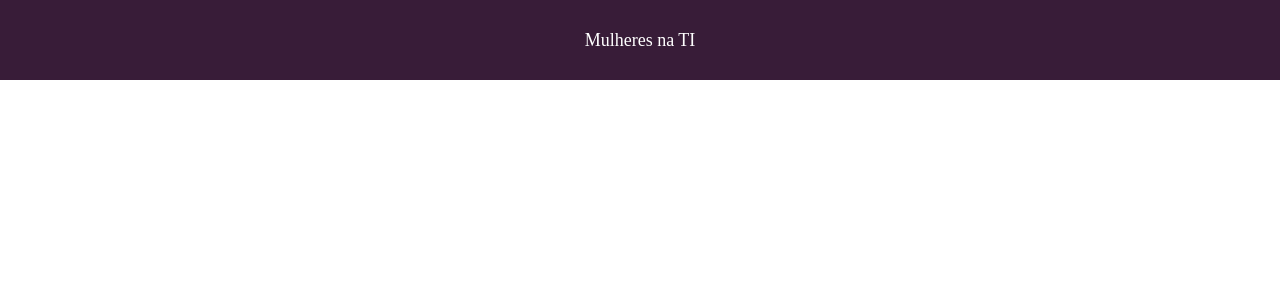
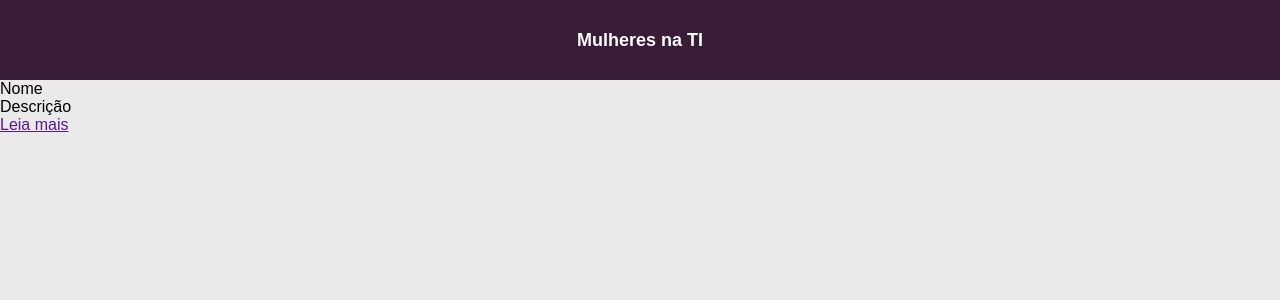
Before and after one commit to reprograma/T9-React-III, a React (Create React App) app in the folder aula-02/: page / in a window 1280 px wide. Shown: the top 300 px of the page. Built offline with nearby package versions, Linux system fonts and the light colour scheme.

Commit message:
adicionar pagina principal e axios

```diff
--- a/aula-02/package.json
+++ b/aula-02/package.json
@@ -6,6 +6,7 @@
     "@testing-library/jest-dom": "^4.2.4",
     "@testing-library/react": "^9.3.2",
     "@testing-library/user-event": "^7.1.2",
+    "axios": "^0.19.2",
     "react": "^16.13.1",
     "react-dom": "^16.13.1",
     "react-scripts": "3.4.1"
--- a/aula-02/src/App.js
+++ b/aula-02/src/App.js
@@ -1,5 +1,7 @@
 import React from 'react';
-import Header from './components/Header/Header'
+
+import Header from './components/Header'
+import Main from './pages/Main'
 
 import './styles.css'
 
@@ -7,6 +9,7 @@ function App() {
   return (
     <div className="App">
       <Header />
+      <Main />
     </div>
   );
 }
--- a/aula-02/src/components/Header/styles.css
+++ b/aula-02/src/components/Header/styles.css
@@ -2,6 +2,7 @@ header#main-header{
   background: #381C38;
   height: 80px;
   font-size: 18px;
+  font-weight: bold;
   color: #FFF;
   display: flex;
   align-items: center;
--- /dev/null
+++ b/aula-02/src/pages/Main/index.js
@@ -0,0 +1,20 @@
+import React, { Component } from 'react'
+
+import './styles.css'
+
+class Main extends Component {
+
+  render() {
+    return (
+      <div className="list-biography">
+        <article>
+          <p className="name">Nome</p>
+          <p className="description-biography">Descrição</p>
+          <a href="" className="read-more">Leia mais</a>
+        </article>
+      </div>
+    )
+  }
+}
+
+export default Main
--- a/aula-02/src/styles.css
+++ b/aula-02/src/styles.css
@@ -4,3 +4,8 @@
   outline: 0;
   box-sizing: border-box;
 }
+
+body{
+  font-family: Arial, Helvetica, sans-serif;
+  background: #EAEAEA;
+}
```
Also changed, not shown: aula-02/src/components/Header/index.js (renamed from aula-02/src/components/Header/Header.js), aula-02/src/pages/Main/styles.css (added), 1 other file (tests, documents, lock files or other folders).
